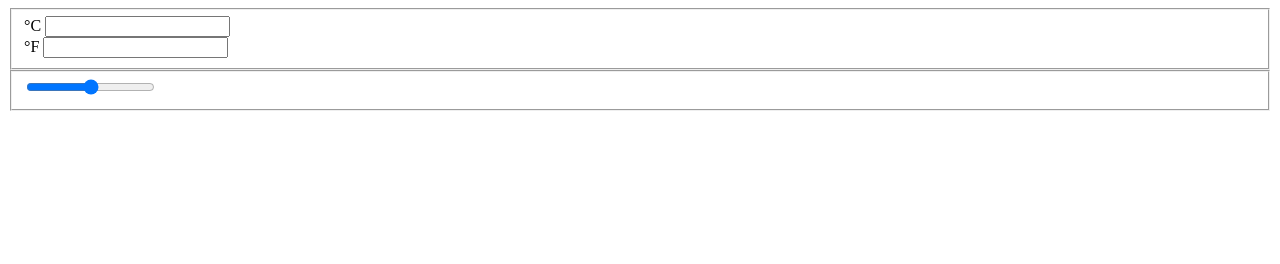
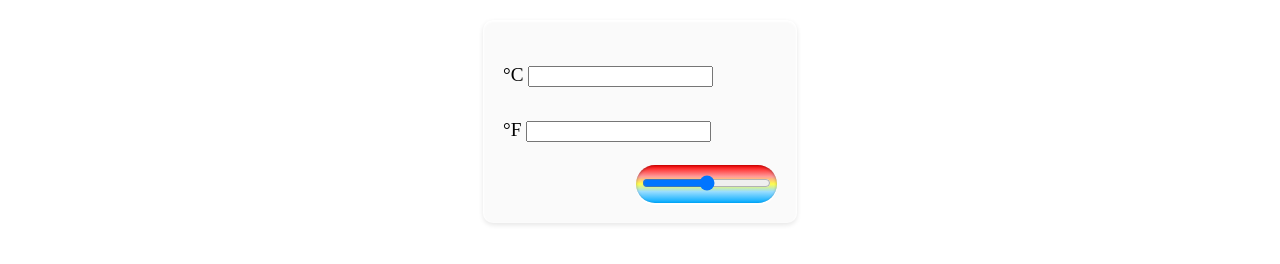
Before and after one commit to won21kr/montage-chrome-app, a website: page ui/converter.reel/converter.html in a window 1280 px wide. Drawn offline with Linux system fonts and the light colour scheme.

Commit message:
added thermometer styling

```diff
--- a/ui/converter.reel/converter.css
+++ b/ui/converter.reel/converter.css
@@ -1,3 +1,64 @@
 .Converter {
+    margin: 20px auto;
+    padding: 20px;
+    width: 274px;
+    border-radius: 10px;
+    background-color: hsl(0,0%,98%);
+    box-shadow: inset 0px 1px 2px 1px hsla(0,0%,100%,1), 0px 2px 5px hsla(0,0%,0%,.1);
+}
 
+.Converter:after {
+    content: "";
+    display: block;
+    clear: both;
 }
+
+.Numbers {
+    float: left;
+    border: none;
+    margin: 0;
+    padding: 0;
+}
+
+.Label {
+    margin: 15px 0;
+    line-height: 40px;
+    font-size: 1.2em;
+}
+
+.Label .digit-NumberField-input {
+    width: 70px;
+    vertical-align: middle;
+}
+
+.Slider {
+    float: right;
+    margin: 0;
+    padding: 8px 4px;
+    border-radius: 100px;
+    border: none;
+    box-shadow: inset 0px 1px 3px hsla(0,0%,0%,.3),
+                0 2px 0 hsla(0,0%,100%,1);
+    background: -webkit-linear-gradient(bottom,
+                hsl(200,100%,50%),
+                hsl(200,100%,80%) 30%,
+                hsl(60,100%,65%) 50%,
+                hsl(0,100%,80%) 70%,
+                hsl(0,100%,50%) );
+    background: linear-gradient(to top,
+                hsl(200,100%,50%),
+                hsl(200,100%,80%) 30%,
+                hsl(60,100%,65%) 50%,
+                hsl(0,100%,80%) 70%,
+                hsl(0,100%,50%) );
+}
+
+.Slider-handle.digit-Slider.montage-Slider--vertical {
+    height: 120px;
+}
+
+.Slider-handle.digit-Slider {
+    background-color: transparent;
+    border-color: transparent;
+    box-shadow: none;
+}
--- a/ui/converter.reel/converter.html
+++ b/ui/converter.reel/converter.html
@@ -44,18 +44,16 @@
 </head>
 <body>
     <div data-montage-id="converter" class="Converter">
-    <div>
-        <fieldset>
-            <div>&deg;C
-               <input data-montage-id="celsius"/>
+        <fieldset class="Numbers">
+            <div class="Label">&deg;C
+               <input data-montage-id="celsius">
             </div>
-            <div>&deg;F
-               <input data-montage-id="fahrenheit"/>
+            <div class="Label">&deg;F
+               <input data-montage-id="fahrenheit">
             </div>
         </fieldset>
-    </div>
-        <fieldset>
-           <input data-montage-id="thermometer" type="range" />
+        <fieldset class="Slider">
+           <input data-montage-id="thermometer" class="Slider-handle" type="range" min="-13" max="122">
         </fieldset>
     </div>
 </body>
```
